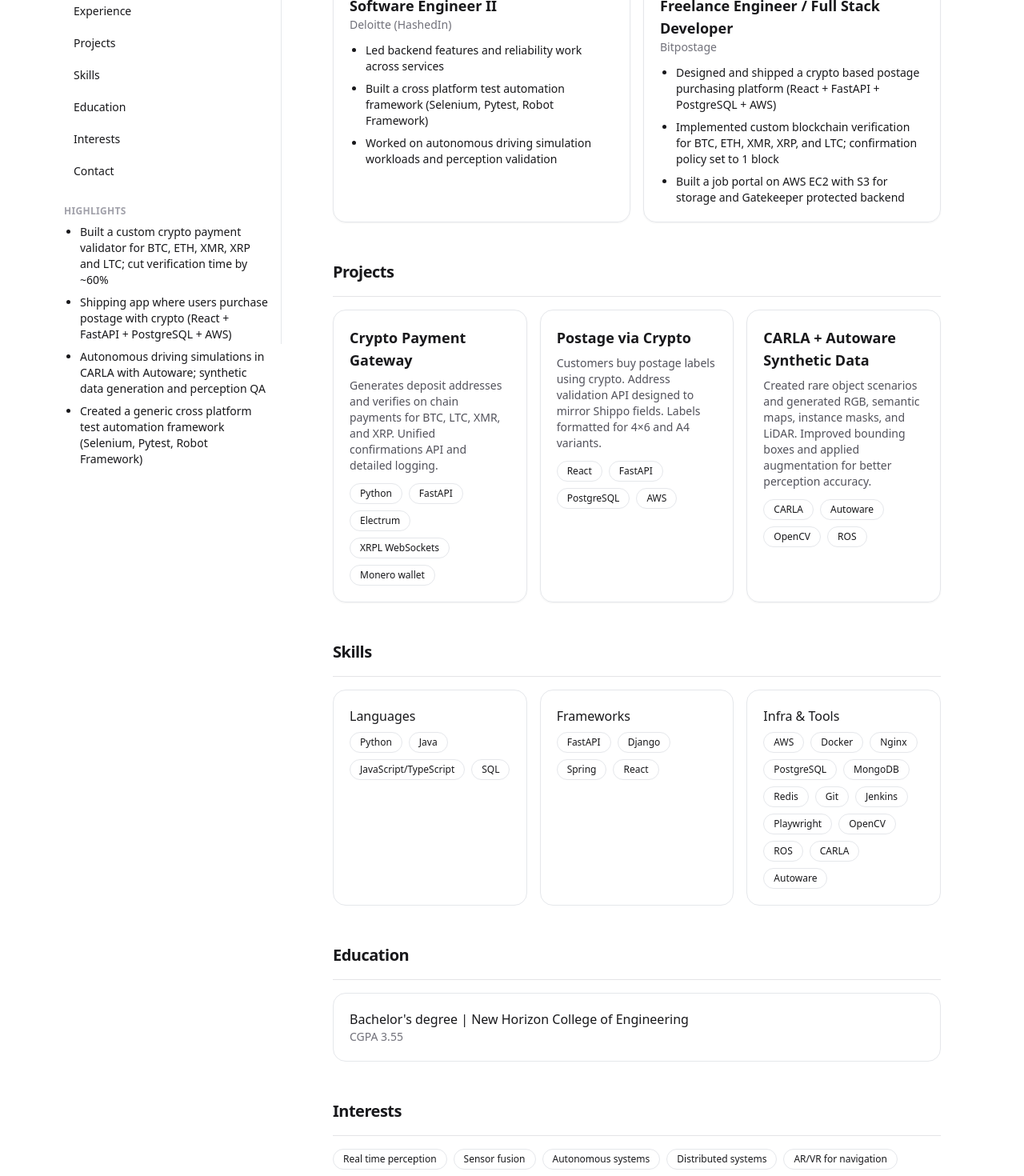
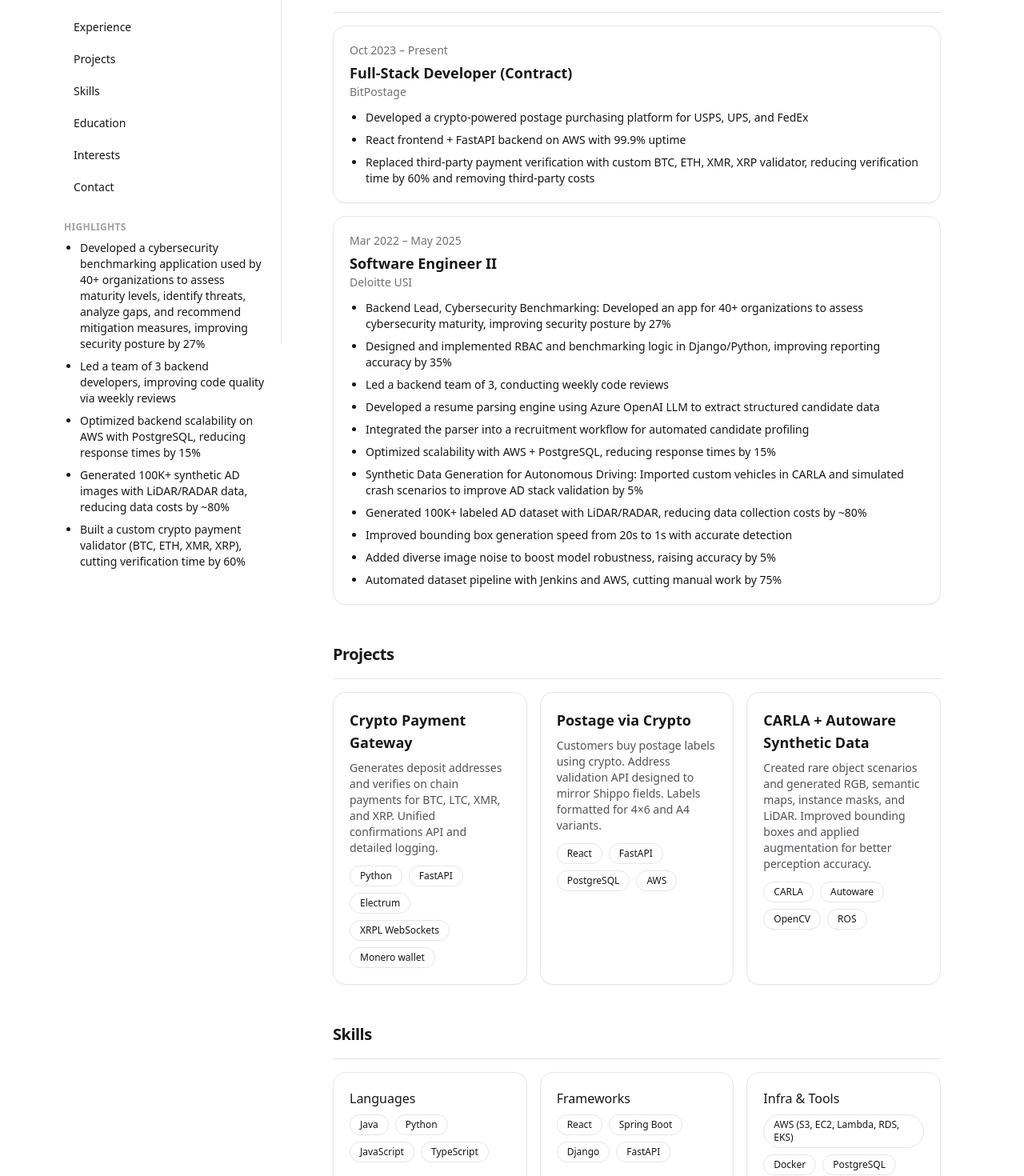
Before and after one commit to Homa333/Portfolio, a React (Vite) app: page /contact in a window 1280 px wide. Shown: the part 380-1850 px from the top of the page at 80% size. Built offline with nearby package versions, Linux system fonts and the light colour scheme.

Commit message:
Enhanced profile

```diff
--- a/src/App.tsx
+++ b/src/App.tsx
@@ -24,7 +24,7 @@
               <p className="text-sm leading-7 text-zinc-600 dark:text-zinc-300">{profile.summary}</p>
             </Section>
             <Section id="experience" title="Experience">
-              <div className="grid gap-4 md:grid-cols-2">
+              <div className="grid gap-4 md:grid-cols-1">
                 {profile.experience.map((role, i) => (<ExperienceCard key={i} role={role as any} />))}
               </div>
             </Section>
--- a/src/components/layout/Sidebar.tsx
+++ b/src/components/layout/Sidebar.tsx
@@ -23,10 +23,10 @@
           className="mx-auto mb-3 h-24 w-24 rounded-full object-cover border-2 border-zinc-200 dark:border-zinc-700"
         />
         <h1 className="text-2xl font-bold tracking-tight">{profile.name}</h1>
-        <p className="text-sm text-zinc-500 dark:text-zinc-400">{profile.tagline}</p>
         <div className="mt-2 flex flex-wrap gap-2 text-xs text-zinc-500 dark:text-zinc-400">
           <MapPin size={14} /> {profile.location}
         </div>
+        <p className="text-sm text-zinc-500 dark:text-zinc-400">{profile.tagline}</p>
         <div className="mt-4 flex gap-2">
           {profile.links.github && (
             <a className="rounded-xl border p-2 text-sm hover:bg-zinc-50 dark:border-zinc-800 dark:hover:bg-zinc-900" href={profile.links.github}>
--- a/src/data/profile.ts
+++ b/src/data/profile.ts
@@ -1,69 +1,64 @@
 export const profile = {
   name: "Kshitiz Bhurtel",
-  tagline: "Software Engineer • Backend • Computer Vision • Crypto Payments",
+  tagline: "Software Engineer • Backend • Computer Vision • Full-Stack Development",
   summary:
-    "Software engineer with 3+ years of full stack experience. I build secure payment systems, logistics tools, and simulation pipelines for autonomous driving. Focus on Python, FastAPI, React, AWS, and data driven engineering.",
-  location: "Pokhara, Nepal",
+    "Experienced Software Engineer with over 3+ years of expertise in full-stack development. Skilled in React, Django, and Spring Boot, with a focus on optimizing system performance and enhancing data security. Proven ability to lead teams, develop scalable applications, and implement practical solutions to improve efficiency and reduce operational costs. Experienced with AWS, Jenkins, and OpenCV for real-time data processing. Focused on delivering impactful results through data-driven development and practical technology solutions.",
+  location: "Nepal",
   links: {
     email: "kshitizbhurtel@gmail.com",
     github: "https://github.com/Homa333",
     linkedin: "https://www.linkedin.com/in/kshitiz-bhurtel-1a37051ab/",
-    website: "https://kbhurtel.com",
     resumeUrl: "/resume.pdf",
+    website: "https://kbhurtel.com"
   },
   highlights: [
-    "Built a custom crypto payment validator for BTC, ETH, XMR, XRP and LTC; cut verification time by ~60%",
-    "Shipping app where users purchase postage with crypto (React + FastAPI + PostgreSQL + AWS)",
-    "Autonomous driving simulations in CARLA with Autoware; synthetic data generation and perception QA",
-    "Created a generic cross platform test automation framework (Selenium, Pytest, Robot Framework)",
+    "Developed a cybersecurity benchmarking application used by 40+ organizations to assess maturity levels, identify threats, analyze gaps, and recommend mitigation measures, improving security posture by 27%",
+    "Led a team of 3 backend developers, improving code quality via weekly reviews",
+    "Optimized backend scalability on AWS with PostgreSQL, reducing response times by 15%",
+    "Generated 100K+ synthetic AD images with LiDAR/RADAR data, reducing data costs by ~80%",
+    "Built a custom crypto payment validator (BTC, ETH, XMR, XRP), cutting verification time by 60%"
   ],
   skills: {
-    languages: ["Python", "Java", "JavaScript/TypeScript", "SQL"],
-    frameworks: ["FastAPI", "Django", "Spring", "React"],
-    infra: ["AWS", "Docker", "Nginx", "PostgreSQL", "MongoDB", "Redis"],
-    tools: [
-      "Git",
-      "Jenkins",
-      "Playwright",
-      "OpenCV",
-      "ROS",
-      "CARLA",
-      "Autoware",
-    ],
+    languages: ["Java", "Python", "JavaScript", "TypeScript"],
+    frameworks: ["React", "Spring Boot", "Django", "FastAPI"],
+    infra: ["AWS (S3, EC2, Lambda, RDS, EKS)", "Docker", "PostgreSQL", "MongoDB", "DB2"],
+    tools: ["Jenkins", "OpenCV", "WebSockets", "Carla Simulation", "Autoware", "Git", "Microservices"]
   },
   experience: [
     {
-      title: "Software Engineer II",
-      company: "Deloitte (HashedIn)",
-      timeframe: "Full time 2.5 yrs • Intern 7 mo",
+      title: "Full-Stack Developer (Contract)",
+      company: "BitPostage",
+      timeframe: "Oct 2023 – Present",
       bullets: [
-        "Led backend features and reliability work across services",
-        "Built a cross platform test automation framework (Selenium, Pytest, Robot Framework)",
-        "Worked on autonomous driving simulation workloads and perception validation",
-      ],
+        "Developed a crypto-powered postage purchasing platform for USPS, UPS, and FedEx",
+        "React frontend + FastAPI backend on AWS with 99.9% uptime",
+        "Replaced third-party payment verification with custom BTC, ETH, XMR, XRP validator, reducing verification time by 60% and removing third-party costs"
+      ]
     },
     {
-      title: "Freelance Engineer / Full Stack Developer",
-      company: "Bitpostage",
-      timeframe: "Ongoing",
+      title: "Software Engineer II",
+      company: "Deloitte USI",
+      timeframe: "Mar 2022 – May 2025",
       bullets: [
-        "Designed and shipped a crypto based postage purchasing platform (React + FastAPI + PostgreSQL + AWS)",
-        "Implemented custom blockchain verification for BTC, ETH, XMR, XRP, and LTC; confirmation policy set to 1 block",
-        "Built a job portal on AWS EC2 with S3 for storage and Gatekeeper protected backend",
-      ],
-    },
+        "Backend Lead, Cybersecurity Benchmarking: Developed an app for 40+ organizations to assess cybersecurity maturity, improving security posture by 27%",
+        "Designed and implemented RBAC and benchmarking logic in Django/Python, improving reporting accuracy by 35%",
+        "Led a backend team of 3, conducting weekly code reviews",
+        "Developed a resume parsing engine using Azure OpenAI LLM to extract structured candidate data",
+        "Integrated the parser into a recruitment workflow for automated candidate profiling",
+        "Optimized scalability with AWS + PostgreSQL, reducing response times by 15%",
+        "Synthetic Data Generation for Autonomous Driving: Imported custom vehicles in CARLA and simulated crash scenarios to improve AD stack validation by 5%",
+        "Generated 100K+ labeled AD dataset with LiDAR/RADAR, reducing data collection costs by ~80%",
+        "Improved bounding box generation speed from 20s to 1s with accurate detection",
+        "Added diverse image noise to boost model robustness, raising accuracy by 5%",
+        "Automated dataset pipeline with Jenkins and AWS, cutting manual work by 75%",
+      ]
+    }
   ],
   education: [
     {
-      degree: "Bachelor's degree | New Horizon College of Engineering",
-      detail: "CGPA 3.55",
-    },
+      degree: "BE in Computer Science",
+      detail: "Visvesvaraya Technological University | Bangalore, India | Aug 2018 – Aug 2022"
+    }
   ],
-  interests: [
-    "Real time perception",
-    "Sensor fusion",
-    "Autonomous systems",
-    "Distributed systems",
-    "AR/VR for navigation",
-  ],
+  interests: ["Reading", "Doodling", "Exploring new tech trends"]
 } as const;
```
